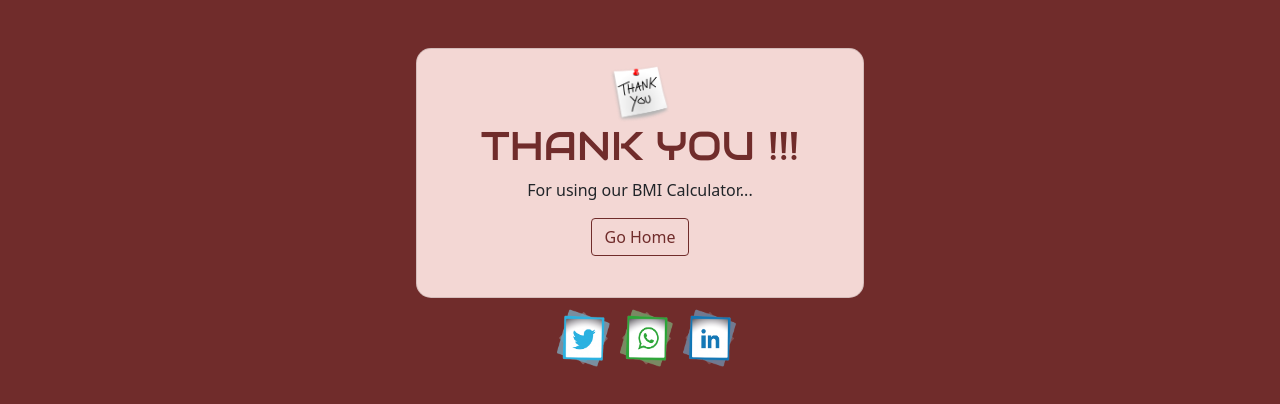
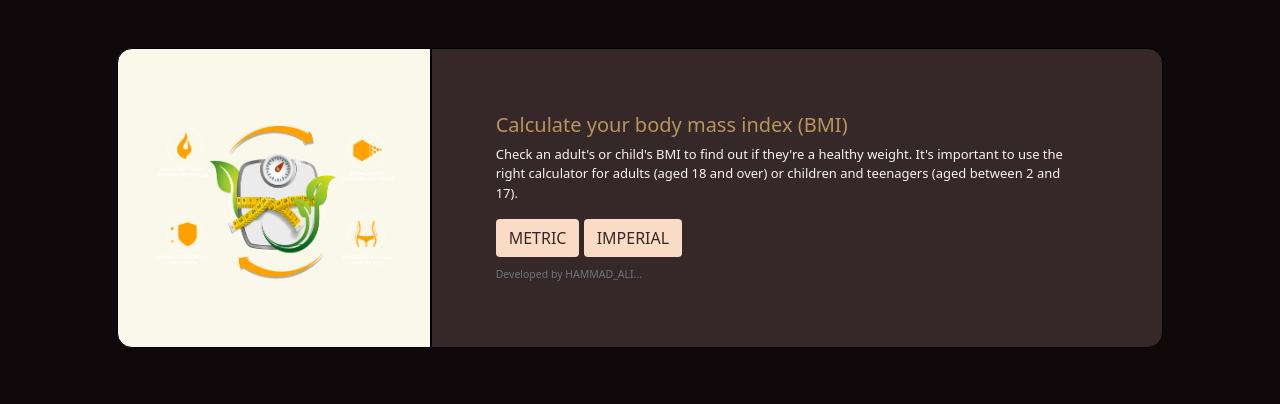
Before and after one commit to HammadAliTecH/bmicalculator, a plain HTML site: page index.html in a window 1280 px wide. Drawn offline with nearby package versions, Linux system fonts and the light colour scheme.

Commit message:
Update index.html

```diff
--- a/index.html
+++ b/index.html
@@ -3,45 +3,72 @@
 <head>
     <link href="https://cdn.jsdelivr.net/npm/bootstrap@5.0.2/dist/css/bootstrap.min.css" rel="stylesheet" integrity="sha384-EVSTQN3/azprG1Anm3QDgpJLIm9Nao0Yz1ztcQTwFspd3yD65VohhpuuCOmLASjC" crossorigin="anonymous">
     <script src="https://cdn.jsdelivr.net/npm/bootstrap@5.0.2/dist/js/bootstrap.bundle.min.js" integrity="sha384-MrcW6ZMFYlzcLA8Nl+NtUVF0sA7MsXsP1UyJoMp4YLEuNSfAP+JcXn/tWtIaxVXM" crossorigin="anonymous"></script>
-    <link rel="stylesheet" href="https://fonts.googleapis.com/css?family=Audiowide">
     <meta charset="UTF-8">
     <meta name="viewport" content="width=device-width, initial-scale=1.0">
-    <title>Document</title>
+    <title>Home Page</title>
     <style>
         body{
-            background-color: #702C2B;
+            background-color: #0F090B;
         }
-         h1{
-            font-family: "Audiowide", sans-serif;
-         }
+        .box{
+            border: 1px solid black;
+            height: 300px;
+        }
         .box1{
-            height: 250px;
-            max-width: 100%;
-            border-radius: 15px;
-            background-color: #F3D7D4;
+            background-color: #FAF8EA;
+            border-radius: 15px 0px 0px 15px;
+            background-image: url(pngegg\ \(3\).png);
+            background-repeat: no-repeat;
+            background-size: 250px 170px;
+            background-position: center;
+        }
+      .box2{
+             display: flex;
+             border-radius: 0px 15px 15px 0px;
+             align-items: center;
+             background-color: #362828;
 
+      }
+      @media (max-width:768px){
+        .box1{
+            border-radius: 15px 15px 15px 15px;
         }
+        .box2{
+            border-radius: 15px 15px 15px 15px;
+        }
+        .pc1{
+            margin-left: 75px;
+            height: 220px;
+            width: 300px;
+        }
+      }
     </style>
 </head>
 <body>
-    <div class="container-fluid">
-        <div class="row" style="display: flex; justify-content: center; align-items: center;">
-            <div class="box1 card text-center mt-5" style="width: 28rem;">
+   <div class="container-fluid mt-5">
+    <div class="row g-0 " style="display: flex; align-content: center; justify-content: center;">
+       <div class="col-lg-3 col-md-3 col-sm-6">
+        <div class=" box box1">
+
+        </div>
+       </div>
+       <div class="col-lg-7 col-md-7 col-sm-6">
+        <div class="box box2">
+            <div class="card ms-5" style="width: 38rem; background-color: transparent; border: none;">
                 <div class="card-body">
-                    <img src="ps.png" class="img-fluid" alt="..." height="60px" width="60px">
-                  <h1 class="card-title" style="color: #702C2B;">THANK YOU !!!</h1>
-                  <p class="card-text">For using our BMI Calculator...</p>
-                  <a href="index.html" class="btn " style="background-color: transparent; border-color: #702C2B; color: #702C2B;">Go Home</a>
+                  <h5 class="card-title" style="color: #B79460;">Calculate your body mass index (BMI)</h5>
+                  <p class="card-text" style="color: #F8F4F3 ; font-size: 13px;">Check an adult's or child's BMI to find out if they're a healthy weight. It's important to use the right calculator for adults (aged 18 and over) or children and teenagers (aged between 2 and 17).</p>
+                  <a href="1stpage.html" class="btn" style="background-color: #FADBC6; color: #362828;">METRIC</a>
+                  <a href="2ndpage.html" class="btn" style="background-color: #FADBC6; color: #362828;">IMPERIAL</a>
+                  <p class="card-text mt-2" style="font-size: 12px;"><small class="text-muted">Developed by HAMMAD_ALI...</small></p>
+
                 </div>
               </div>
         </div>
+       </div>
     </div>
-    <div class="container-fluid">
-        <div class="row d-flex justify-content-center align-content-center">
-            <div class="col-lg-2">
-                <img src="ssd.png" alt="" height="65px" width="200px" class="mt-2">
-            </div>
-        </div>
-    </div>
+   </div>
+
+
 </body>
 </html>
```
